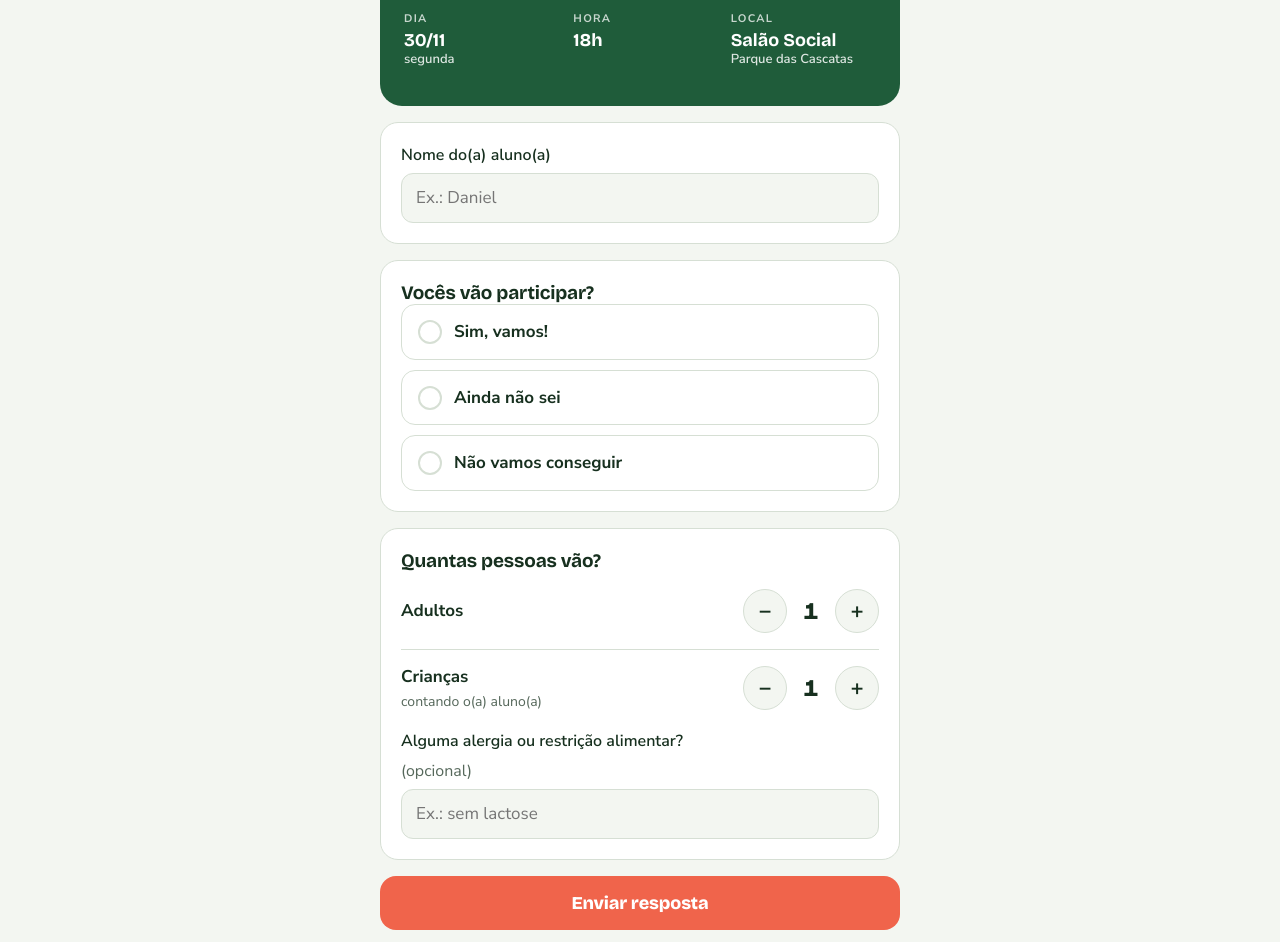
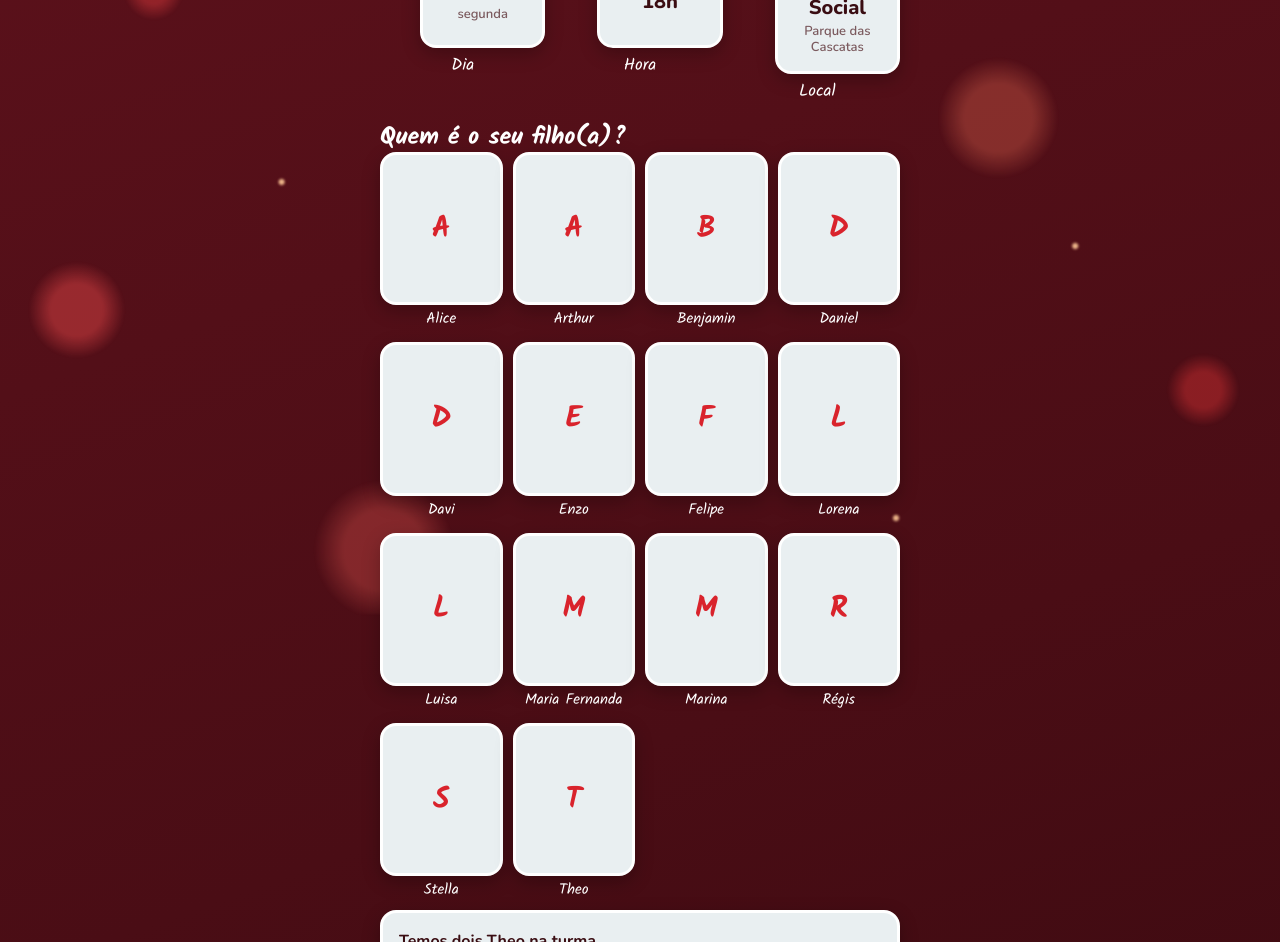
Before and after one commit to PurpleRatatui/confra-year4, a plain HTML site: page index.html in a window 1280 px wide. Shown: the part 186-1128 px from the top of the page. Drawn offline with nearby package versions, Linux system fonts and the light colour scheme.

Commit message:
Visual da foto da turma e seleção do aluno pelos nomes
Co-Authored-By: Claude Opus 5.5 <noreply@anthropic.com>

```diff
--- a/index.html
+++ b/index.html
@@ -5,161 +5,165 @@
 <meta name="viewport" content="width=device-width, initial-scale=1, viewport-fit=cover">
 <title>Confra Year 4</title>
 <meta name="description" content="Confirme a presença da sua família na confraternização de fim de ano do Year 4.">
-<meta property="og:title" content="Confra de fim de ano · Year 4">
+<meta property="og:title" content="Confra de fim de ano · Year 4 2026">
 <meta property="og:description" content="Segunda, 30/11, às 18h. Confirme quantas pessoas vão.">
+<meta name="theme-color" content="#4A0D15">
 <link rel="preconnect" href="https://fonts.googleapis.com">
 <link rel="preconnect" href="https://fonts.gstatic.com" crossorigin>
-<link rel="stylesheet" href="https://fonts.googleapis.com/css2?family=Bricolage+Grotesque:opsz,wght@12..96,500;12..96,700;12..96,800&family=Nunito+Sans:opsz,wght@6..12,400;6..12,600;6..12,700&display=swap">
+<link rel="stylesheet" href="https://fonts.googleapis.com/css2?family=Kalam:wght@400;700&family=Nunito:wght@400;600;700;800&display=swap">
 <style>
-/* Layout: one narrow column, an invitation "ticket" on top, the form as stacked cards below. */
+/* Layout: the class-photo sheet. Burgundy ground with soft bokeh lights,
+   pale rounded "photo frames" for every block, white handwritten captions under them. */
 :root {
-  --bg: #F3F6F1;
-  --surface: #FFFFFF;
-  --ink: #17301F;
-  --muted: #56685B;
-  --line: #D6DFD4;
-  --green: #1F5C3A;
-  --coral: #F0644B;
-  --sun: #FFC93C;
-  --on-green: #FFFFFF;
-  --chip: #E6EEE4;
-  --danger: #B3261E;
-  --display: "Bricolage Grotesque", "Avenir Next", system-ui, sans-serif;
-  --body: "Nunito Sans", system-ui, -apple-system, "Segoe UI", sans-serif;
-  color-scheme: light;
-}
-@media (prefers-color-scheme: dark) {
-  :root {
-    --bg: #0F1B14;
-    --surface: #17261D;
-    --ink: #EAF2EC;
-    --muted: #A3B6A8;
-    --line: #2B3F32;
-    --green: #3E9A66;
-    --coral: #FF7A63;
-    --sun: #FFD25E;
-    --on-green: #08130C;
-    --chip: #1F3427;
-    --danger: #FF8A80;
+  --wine: #4A0D15;
+  --wine-deep: #2E070C;
+  --glow: #E8343B;
+  --frame: #E9EFF1;
+  --frame-edge: #FFFFFF;
+  --ink: #3A0D12;
+  --muted: #7B5A5E;
+  --red: #D9232C;
+  --caption: #FFFFFF;
+  --line: #CBD5D9;
+  --danger: #FFD3D0;
+  --hand: "Kalam", "Comic Sans MS", "Chalkboard SE", cursive;
+  --body: "Nunito", system-ui, -apple-system, "Segoe UI", sans-serif;
   color-scheme: dark;
-  }
 }
 * { box-sizing: border-box; }
 html, body { margin: 0; }
+html { background: var(--wine-deep); }
 body {
-  background: var(--bg);
+  min-height: 100vh;
+  background: linear-gradient(160deg, #5C111B 0%, var(--wine) 45%, var(--wine-deep) 100%);
   color: var(--ink);
   font: 400 16px/1.5 var(--body);
-  padding-block: max(20px, env(safe-area-inset-top, 0px)) max(32px, env(safe-area-inset-bottom, 0px));
+  padding-block: max(28px, env(safe-area-inset-top, 0px)) max(36px, env(safe-area-inset-bottom, 0px));
   padding-left: max(16px, env(safe-area-inset-left, 0px));
   padding-right: max(16px, env(safe-area-inset-right, 0px));
   -webkit-font-smoothing: antialiased;
+  position: relative;
 }
-.wrap { max-width: 520px; margin: 0 auto; display: flex; flex-direction: column; gap: 16px; }
+/* Bokeh lights, like the photo's background */
+body::before {
+  content: "";
+  position: fixed; inset: 0; z-index: 0; pointer-events: none;
+  background:
+    radial-gradient(circle at 88% 8%,  rgba(255,90,80,.55) 0 22px, transparent 40px),
+    radial-gradient(circle at 12% 22%, rgba(255,70,70,.35) 0 14px, transparent 30px),
+    radial-gradient(circle at 78% 38%, rgba(255,120,90,.30) 0 34px, transparent 60px),
+    radial-gradient(circle at 6% 62%,  rgba(255,80,80,.40) 0 26px, transparent 48px),
+    radial-gradient(circle at 94% 72%, rgba(255,60,60,.35) 0 18px, transparent 36px),
+    radial-gradient(circle at 30% 92%, rgba(255,100,90,.30) 0 40px, transparent 70px),
+    radial-gradient(circle at 60% 14%, rgba(255,200,150,.9) 0 2px, transparent 4px),
+    radial-gradient(circle at 22% 46%, rgba(255,200,150,.9) 0 2px, transparent 4px),
+    radial-gradient(circle at 84% 54%, rgba(255,200,150,.9) 0 2px, transparent 4px),
+    radial-gradient(circle at 44% 78%, rgba(255,200,150,.9) 0 2px, transparent 4px),
+    radial-gradient(circle at 70% 88%, rgba(255,200,150,.9) 0 2px, transparent 4px),
+    radial-gradient(circle at 8% 8%,   rgba(255,200,150,.9) 0 2px, transparent 4px);
+  filter: blur(1px);
+}
+.wrap { position: relative; z-index: 1; max-width: 520px; margin: 0 auto; display: flex; flex-direction: column; gap: 22px; }
 
-/* Ticket */
-.ticket {
-  background: var(--green);
-  color: var(--on-green);
-  border-radius: 22px;
-  padding: 26px 24px 22px;
-  position: relative;
-  overflow: hidden;
+/* Header */
+.head { color: var(--caption); display: flex; flex-direction: column; gap: 2px; }
+.year { font: 700 clamp(40px, 12vw, 56px)/1 var(--hand); letter-spacing: .01em; margin: 0; text-shadow: 0 2px 0 rgba(0,0,0,.18); }
+.head h1 { font: 400 clamp(22px, 6vw, 28px)/1.2 var(--hand); margin: 0; opacity: .95; }
+
+/* Photo-frame blocks */
+.frame {
+  background: var(--frame);
+  border: 3px solid var(--frame-edge);
+  border-radius: 16px;
+  box-shadow: 0 6px 18px rgba(0,0,0,.25);
 }
-.ticket::after {
-  content: "";
-  position: absolute; right: -40px; top: -40px;
-  width: 170px; height: 170px; border-radius: 50%;
-  background: radial-gradient(circle at 50% 50%, var(--sun) 0 34%, transparent 35%),
-              repeating-conic-gradient(var(--sun) 0 6deg, transparent 6deg 18deg);
-  opacity: .9;
-  -webkit-mask: radial-gradient(circle, #000 0 62%, transparent 63%);
-          mask: radial-gradient(circle, #000 0 62%, transparent 63%);
-}
-.eyebrow { position: relative; z-index: 1; max-width: 62%; font: 700 12px/1.4 var(--body); letter-spacing: .14em; text-transform: uppercase; opacity: .85; }
-.ticket h1 {
-  font: 800 clamp(34px, 9vw, 46px)/0.98 var(--display);
-  letter-spacing: -0.02em;
-  margin: 12px 0 18px;
-  max-width: 11ch;
-  text-wrap: balance;
-  position: relative; z-index: 1;
-}
-.facts { display: grid; grid-template-columns: repeat(3, minmax(0, 1fr)); gap: 0; border-top: 2px dashed color-mix(in srgb, var(--on-green) 40%, transparent); padding-top: 14px; }
-.fact { min-width: 0; }
-.fact + .fact { padding-left: 12px; }
-.fact dt { font: 700 11px/1 var(--body); letter-spacing: .12em; text-transform: uppercase; opacity: .75; }
-.fact dd { margin: 6px 0 0; font: 700 18px/1.15 var(--display); }
-.fact dd small { display: block; font: 600 13px/1.3 var(--body); opacity: .85; }
+.caption { font: 400 17px/1.2 var(--hand); color: var(--caption); text-align: center; margin: 8px 0 0; }
+
+.facts { display: grid; grid-template-columns: repeat(3, minmax(0, 1fr)); gap: 12px; margin: 0; }
+.fact { min-width: 0; margin: 0; }
+.fact .frame { padding: 16px 8px; text-align: center; min-height: 92px; display: flex; flex-direction: column; justify-content: center; }
+.fact .v { font: 800 20px/1.1 var(--body); color: var(--ink); }
+.fact .s { font: 600 13px/1.25 var(--body); color: var(--muted); margin-top: 4px; }
 
 /* Form */
-form { display: flex; flex-direction: column; gap: 16px; }
-.card {
-  background: var(--surface); border: 1px solid var(--line);
-  border-radius: 18px; padding: 20px;
-  display: flex; flex-direction: column; gap: 12px;
+form { display: flex; flex-direction: column; gap: 22px; }
+.block { display: flex; flex-direction: column; gap: 10px; }
+.q { font: 700 24px/1.15 var(--hand); color: var(--caption); margin: 0; padding: 0; }
+fieldset { border: 0; margin: 0; padding: 0; min-width: 0; display: flex; flex-direction: column; gap: 10px; }
+
+/* Class grid: one frame per child, name underneath like the photo */
+.turma { display: grid; grid-template-columns: repeat(4, minmax(0, 1fr)); gap: 14px 10px; }
+@media (max-width: 400px) { .turma { grid-template-columns: repeat(3, minmax(0, 1fr)); } }
+.kid { position: relative; min-width: 0; text-align: center; }
+.kid input { position: absolute; opacity: 0; inset: 0; margin: 0; cursor: pointer; z-index: 2; }
+.kid .frame {
+  aspect-ratio: 4 / 5; max-width: 100%;
+  display: grid; place-items: center;
+  font: 700 30px/1 var(--hand); color: var(--red);
+  transition: transform .15s, box-shadow .15s, background .15s;
 }
-.card h2, legend {
-  font: 700 19px/1.25 var(--display); margin: 0; padding: 0; letter-spacing: -0.01em;
-}
-fieldset { border: 0; margin: 0; padding: 0; min-width: 0; display: flex; flex-direction: column; gap: 12px; }
-.hint { margin: -6px 0 0; color: var(--muted); font-size: 14px; }
-label.field { display: flex; flex-direction: column; gap: 6px; font-weight: 600; }
+.kid .name { display: block; font: 400 15px/1.15 var(--hand); color: var(--caption); margin-top: 6px; overflow-wrap: anywhere; }
+.kid input:checked + .frame { background: var(--red); color: #fff; transform: translateY(-2px) rotate(-1.5deg); box-shadow: 0 0 0 3px #fff, 0 10px 22px rgba(0,0,0,.35); }
+.kid input:focus-visible + .frame { outline: 3px solid #FFD27A; outline-offset: 3px; }
+
+.panel { padding: 16px; display: flex; flex-direction: column; gap: 12px; }
+label.field { display: flex; flex-direction: column; gap: 6px; font-weight: 700; color: var(--ink); }
+label.field .opt { font-weight: 400; color: var(--muted); }
 input[type=text] {
   font: 400 17px/1.3 var(--body); color: var(--ink);
-  background: var(--bg); border: 1.5px solid var(--line); border-radius: 12px;
-  padding: 13px 14px; width: 100%;
+  background: #fff; border: 1.5px solid var(--line); border-radius: 12px;
+  padding: 12px 14px; width: 100%;
 }
-input[type=text]:focus { outline: none; border-color: var(--green); box-shadow: 0 0 0 3px color-mix(in srgb, var(--green) 25%, transparent); }
+input[type=text]:focus { outline: none; border-color: var(--red); box-shadow: 0 0 0 3px rgba(217,35,44,.2); }
 
 .choices { display: grid; gap: 10px; }
 .choice { position: relative; }
-.choice input { position: absolute; opacity: 0; inset: 0; margin: 0; cursor: pointer; }
-.choice span {
+.choice input { position: absolute; opacity: 0; inset: 0; margin: 0; cursor: pointer; z-index: 2; }
+.choice .frame {
   display: flex; align-items: center; gap: 12px;
-  border: 1.5px solid var(--line); border-radius: 14px;
-  padding: 14px 16px; font-weight: 700; font-size: 17px;
-  transition: border-color .15s, background .15s;
+  padding: 14px 16px; font: 800 17px/1.2 var(--body); color: var(--ink);
+  transition: background .15s, color .15s;
 }
-.choice span::before {
+.choice .frame::before {
   content: ""; width: 20px; height: 20px; border-radius: 50%;
-  border: 2px solid var(--line); flex: none; transition: all .15s;
+  border: 2px solid var(--line); background: #fff; flex: none;
 }
-.choice input:checked + span { border-color: var(--green); background: var(--chip); }
-.choice input:checked + span::before { border-color: var(--green); background: var(--green); box-shadow: inset 0 0 0 4px var(--surface); }
-.choice input:focus-visible + span { outline: 3px solid color-mix(in srgb, var(--green) 45%, transparent); outline-offset: 2px; }
+.choice input:checked + .frame { background: var(--red); color: #fff; }
+.choice input:checked + .frame::before { border-color: #fff; background: var(--red); box-shadow: inset 0 0 0 4px #fff; }
+.choice input:focus-visible + .frame { outline: 3px solid #FFD27A; outline-offset: 3px; }
 
-.stepper-row { display: flex; align-items: center; justify-content: space-between; gap: 12px; padding: 4px 0; }
-.stepper-row + .stepper-row { border-top: 1px solid var(--line); padding-top: 14px; }
+.stepper-row { display: flex; align-items: center; justify-content: space-between; gap: 12px; }
+.stepper-row + .stepper-row { border-top: 1px solid var(--line); padding-top: 12px; }
 .stepper-row .lbl { min-width: 0; }
-.stepper-row .lbl b { display: block; font-size: 17px; }
+.stepper-row .lbl b { display: block; font-size: 17px; color: var(--ink); }
 .stepper-row .lbl small { color: var(--muted); font-size: 14px; }
 .stepper { display: flex; align-items: center; gap: 4px; flex: none; }
 .stepper button {
   width: 44px; height: 44px; border-radius: 50%;
-  border: 1.5px solid var(--line); background: var(--bg); color: var(--ink);
-  font: 700 22px/1 var(--body); cursor: pointer;
+  border: 0; background: var(--red); color: #fff;
+  font: 800 22px/1 var(--body); cursor: pointer;
 }
-.stepper button:disabled { opacity: .35; cursor: default; }
-.stepper button:focus-visible { outline: 3px solid color-mix(in srgb, var(--green) 45%, transparent); outline-offset: 2px; }
-.stepper output { width: 40px; text-align: center; font: 800 24px/1 var(--display); font-variant-numeric: tabular-nums; }
+.stepper button:disabled { opacity: .3; cursor: default; }
+.stepper button:focus-visible { outline: 3px solid #FFD27A; outline-offset: 2px; }
+.stepper output { width: 40px; text-align: center; font: 800 24px/1 var(--body); color: var(--ink); font-variant-numeric: tabular-nums; }
 
 .submit {
-  font: 800 18px/1 var(--display); letter-spacing: -0.01em;
-  background: var(--coral); color: #fff; border: 0; border-radius: 16px;
-  padding: 18px; cursor: pointer; width: 100%;
+  font: 700 24px/1 var(--hand);
+  background: var(--red); color: #fff;
+  border: 3px solid #fff; border-radius: 16px;
+  padding: 16px; cursor: pointer; width: 100%;
+  box-shadow: 0 8px 20px rgba(0,0,0,.3);
 }
 .submit:disabled { opacity: .6; cursor: progress; }
-.submit:focus-visible { outline: 3px solid var(--ink); outline-offset: 3px; }
-.error { color: var(--danger); font-weight: 600; margin: 0; }
-.foot { color: var(--muted); font-size: 13px; text-align: center; margin: 4px 0 0; }
+.submit:focus-visible { outline: 3px solid #FFD27A; outline-offset: 3px; }
+.error { color: var(--danger); font-weight: 700; margin: 0; }
+.foot { color: rgba(255,255,255,.7); font-size: 13px; text-align: center; margin: -8px 0 0; }
 
 /* Thanks */
-.thanks { text-align: left; }
-.thanks h2 { font: 800 28px/1.05 var(--display); }
-.thanks p { margin: 0; color: var(--muted); }
-.summary { background: var(--chip); border-radius: 12px; padding: 12px 14px; color: var(--ink); font-weight: 600; }
-.link { background: none; border: 0; padding: 0; color: var(--green); font: 700 15px var(--body); text-decoration: underline; cursor: pointer; align-self: flex-start; }
+.thanks { padding: 22px; display: flex; flex-direction: column; gap: 10px; }
+.thanks h2 { font: 700 32px/1 var(--hand); color: var(--red); margin: 0; }
+.thanks p { margin: 0; color: var(--ink); }
+.summary { background: #fff; border-radius: 12px; padding: 12px 14px; font-weight: 700; }
 
 @media (prefers-reduced-motion: reduce) { * { transition: none !important; } }
 </style>
@@ -167,37 +171,40 @@ input[type=text]:focus { outline: none; border-color: var(--green); box-shadow:
 <body>
 <main class="wrap">
 
-  <section class="ticket" aria-labelledby="titulo">
-    <div class="eyebrow">Turma do Year 4 · Maple Bear</div>
-    <h1 id="titulo">Confra de fim de ano</h1>
+  <header class="head">
+    <p class="year">Year 4 · 2026</p>
+    <h1>Confra de fim de ano</h1>
+  </header>
+
   <dl class="facts">
-      <div class="fact"><dt>Dia</dt><dd>30/11<small>segunda</small></dd></div>
-      <div class="fact"><dt>Hora</dt><dd>18h</dd></div>
-      <div class="fact"><dt>Local</dt><dd id="local">Salão Social<small>Parque das Cascatas</small></dd></div>
+    <div class="fact"><dd class="frame"><span class="v">30/11</span><span class="s">segunda</span></dd><dt class="caption">Dia</dt></div>
+    <div class="fact"><dd class="frame"><span class="v">18h</span></dd><dt class="caption">Hora</dt></div>
+    <div class="fact"><dd class="frame"><span class="v">Salão Social</span><span class="s">Parque das Cascatas</span></dd><dt class="caption">Local</dt></div>
   </dl>
-  </section>
-
 
   <form id="form" novalidate>
-    <div class="card">
-      <label class="field" for="aluno">Nome do(a) aluno(a)
-        <input type="text" id="aluno" name="aluno" autocomplete="off" maxlength="80" placeholder="Ex.: Daniel" required>
+    <fieldset class="block">
+      <legend class="q">Quem é o seu filho(a)?</legend>
+      <div class="turma" id="turma"></div>
+      <div class="frame panel" id="sobrenome-box" hidden>
+        <label class="field" for="sobrenome"><span id="dup-msg">Temos dois Theo na turma.</span> Qual o sobrenome?
+          <input type="text" id="sobrenome" maxlength="60" autocomplete="off" placeholder="Sobrenome">
         </label>
       </div>
+    </fieldset>
 
-    <div class="card">
-      <fieldset>
-        <legend>Vocês vão participar?</legend>
+    <fieldset class="block">
+      <legend class="q">Vocês vão participar?</legend>
       <div class="choices">
-          <label class="choice"><input type="radio" name="status" id="st-sim" value="sim"><span>Sim, vamos!</span></label>
-          <label class="choice"><input type="radio" name="status" id="st-talvez" value="talvez"><span>Ainda não sei</span></label>
-          <label class="choice"><input type="radio" name="status" id="st-nao" value="nao"><span>Não vamos conseguir</span></label>
+        <label class="choice"><input type="radio" name="status" id="st-sim" value="sim"><span class="frame">Sim, vamos!</span></label>
+        <label class="choice"><input type="radio" name="status" id="st-talvez" value="talvez"><span class="frame">Ainda não sei</span></label>
+        <label class="choice"><input type="radio" name="status" id="st-nao" value="nao"><span class="frame">Não vamos conseguir</span></label>
       </div>
     </fieldset>
-    </div>
 
-    <div class="card" id="quantos" hidden>
-      <h2>Quantas pessoas vão?</h2>
+    <div class="block" id="quantos" hidden>
+      <h2 class="q">Quantas pessoas vão?</h2>
+      <div class="frame panel">
         <div class="stepper-row">
           <div class="lbl"><b>Adultos</b></div>
           <div class="stepper" data-field="adultos" data-min="0" data-max="10">
@@ -214,9 +221,10 @@ input[type=text]:focus { outline: none; border-color: var(--green); box-shadow:
             <button type="button" data-step="1" aria-label="Mais uma criança">+</button>
           </div>
         </div>
-      <label class="field" for="alergias">Alguma alergia ou restrição alimentar? <span style="font-weight:400;color:var(--muted)">(opcional)</span>
+        <label class="field" for="alergias">Alguma alergia ou restrição alimentar? <span class="opt">(opcional)</span>
           <input type="text" id="alergias" name="alergias" maxlength="200" placeholder="Ex.: sem lactose">
         </label>
+      </div>
     </div>
 
     <p class="error" id="erro" role="alert" hidden></p>
@@ -224,7 +232,7 @@ input[type=text]:focus { outline: none; border-color: var(--green); box-shadow:
     <p class="foot">As respostas ficam só com a organização da confra.</p>
   </form>
 
-  <section class="card thanks" id="obrigado" hidden aria-live="polite">
+  <section class="frame thanks" id="obrigado" hidden aria-live="polite">
     <h2 id="obrigado-titulo">Obrigada!</h2>
     <p class="summary" id="obrigado-resumo"></p>
     <p id="obrigado-texto"></p>
@@ -236,12 +244,34 @@ input[type=text]:focus { outline: none; border-color: var(--green); box-shadow:
 // URL do app da Web do Google Apps Script (Implantar > App da Web > termina em /exec)
 const SCRIPT_URL = "__SCRIPT_URL__";
 
+// Turma do Year 4 (sem as professoras). Nomes repetidos pedem sobrenome.
+const TURMA = ["Alice", "Arthur", "Benjamin", "Daniel", "Davi", "Enzo", "Felipe", "Lorena",
+               "Luisa", "Maria Fernanda", "Marina", "Régis", "Stella", "Theo"];
+const REPETIDOS = ["Stella", "Theo"];
+const AVISO_REPETIDO = { Stella: "Temos duas Stella na turma.", Theo: "Temos dois Theo na turma." };
+
 const $ = (id) => document.getElementById(id);
 const form = $("form");
 const counts = { adultos: 1, criancas: 1 };
 
-function status() {
-  const el = form.querySelector('input[name="status"]:checked');
+// Monta a grade da turma
+const grid = $("turma");
+TURMA.forEach((nome, i) => {
+  const label = document.createElement("label");
+  label.className = "kid";
+  const input = document.createElement("input");
+  input.type = "radio"; input.name = "aluno"; input.value = nome; input.id = "kid-" + i;
+  const frame = document.createElement("span");
+  frame.className = "frame"; frame.setAttribute("aria-hidden", "true");
+  frame.textContent = nome.charAt(0);
+  const name = document.createElement("span");
+  name.className = "name"; name.textContent = nome;
+  label.append(input, frame, name);
+  grid.append(label);
+});
+
+function picked(name) {
+  const el = form.querySelector('input[name="' + name + '"]:checked');
   return el ? el.value : null;
 }
 
@@ -265,7 +295,12 @@ document.querySelectorAll(".stepper").forEach((s) => {
 });
 
 form.addEventListener("change", (e) => {
-  if (e.target.name === "status") $("quantos").hidden = status() === "nao";
+  if (e.target.name === "status") $("quantos").hidden = picked("status") === "nao";
+  if (e.target.name === "aluno") {
+    const dup = REPETIDOS.includes(e.target.value);
+    $("sobrenome-box").hidden = !dup;
+    if (dup) $("dup-msg").textContent = AVISO_REPETIDO[e.target.value];
+  }
 });
 
 function showError(msg) { $("erro").textContent = msg; $("erro").hidden = !msg; }
@@ -273,9 +308,15 @@ function showError(msg) { $("erro").textContent = msg; $("erro").hidden = !msg;
 form.addEventListener("submit", async (e) => {
   e.preventDefault();
   showError("");
-  const aluno = $("aluno").value.trim();
-  const st = status();
-  if (!aluno) { showError("Escreva o nome do(a) aluno(a)."); $("aluno").focus(); return; }
+  const nome = picked("aluno");
+  const st = picked("status");
+  if (!nome) { showError("Toque no nome do seu filho(a)."); grid.scrollIntoView({ behavior: "smooth", block: "center" }); return; }
+  let aluno = nome;
+  if (REPETIDOS.includes(nome)) {
+    const sob = $("sobrenome").value.trim();
+    if (!sob) { showError("Escreva o sobrenome do(a) " + nome + "."); $("sobrenome").focus(); return; }
+    aluno = nome + " " + sob;
+  }
   if (!st) { showError("Escolha se vocês vão participar."); return; }
   const vai = st !== "nao";
   if (vai && counts.adultos + counts.criancas === 0) { showError("Coloque pelo menos uma pessoa, ou escolha \"Não vamos conseguir\"."); return; }
```
Lines whose indentation alone changed are shown as unchanged.
